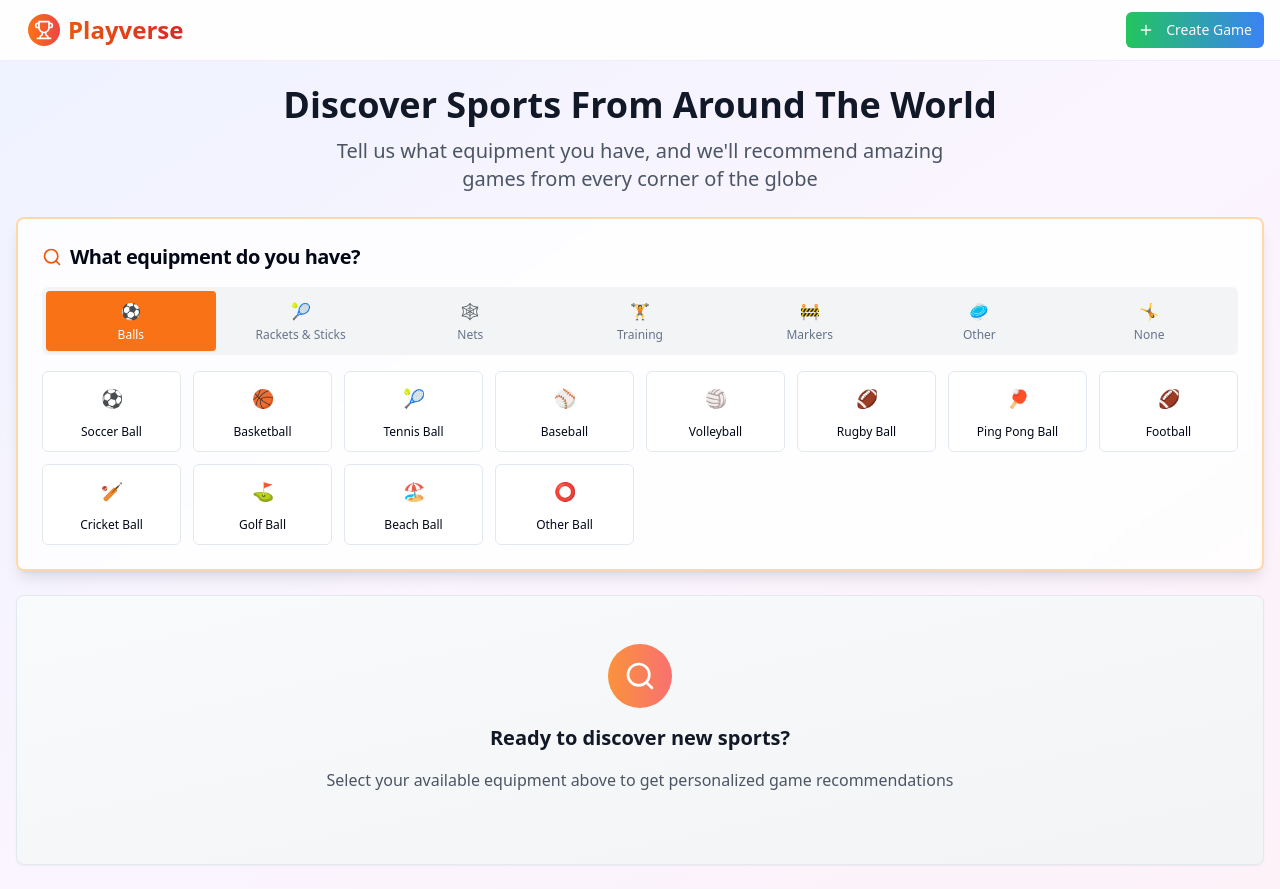
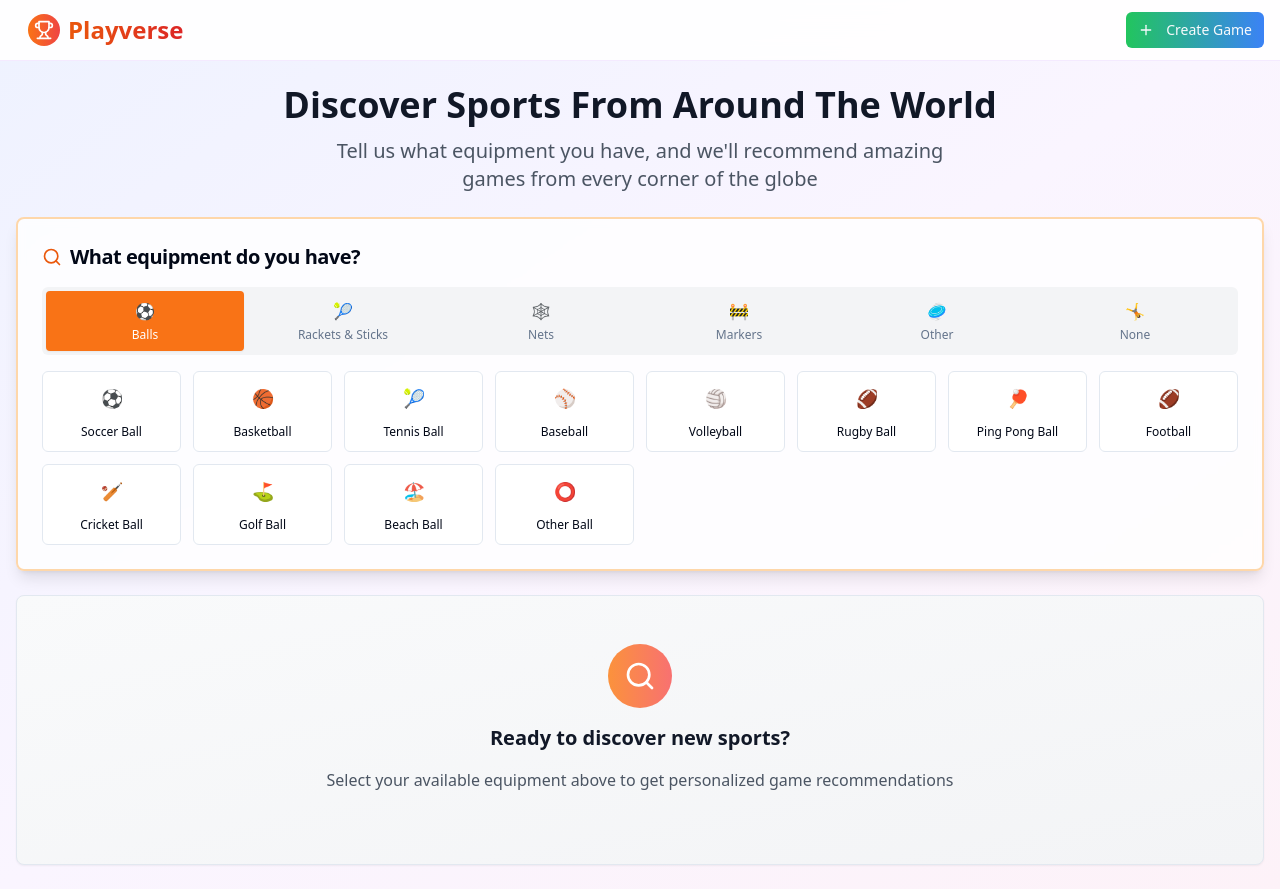
Before and after one commit to manthand23/playverse, a React (Vite) app: page /app in a window 1280 px wide. Built offline with nearby package versions, Linux system fonts and the light colour scheme.

Commit message:
Add hockey net, remove training, update other
Update equipment selector with hockey net, remove training category, and add jump rope, hula hoop, and stopwatch to other category.

```diff
--- a/src/components/EquipmentSelector.tsx
+++ b/src/components/EquipmentSelector.tsx
@@ -41,11 +41,7 @@ const EquipmentSelector: React.FC<EquipmentSelectorProps> = ({
     { name: 'Badminton Net', emoji: '🏸', category: 'Nets' },
     { name: 'Basketball Net', emoji: '🏀', category: 'Nets' },
     { name: 'Soccer Net', emoji: '⚽', category: 'Nets' },
-
-    // Training & Fitness
-    { name: 'Skipping Rope', emoji: '🪢', category: 'Training' },
-    { name: 'Hula Hoop', emoji: '⭕', category: 'Training' },
-    { name: 'Stopwatch', emoji: '⏱️', category: 'Training' },
+    { name: 'Hockey Net', emoji: '🏒', category: 'Nets' },
 
     // Markers
     { name: 'Cones', emoji: '🚧', category: 'Markers' },
@@ -55,6 +51,9 @@ const EquipmentSelector: React.FC<EquipmentSelectorProps> = ({
     // Other
     { name: 'Frisbee', emoji: '🥏', category: 'Other' },
     { name: 'Bean Bags', emoji: '👜', category: 'Other' },
+    { name: 'Skipping Rope', emoji: '🪢', category: 'Other' },
+    { name: 'Hula Hoop', emoji: '⭕', category: 'Other' },
+    { name: 'Stopwatch', emoji: '⏱️', category: 'Other' },
 
     // No Equipment
     { name: 'No Equipment', emoji: '🤸', category: 'None' }
@@ -71,7 +70,6 @@ const EquipmentSelector: React.FC<EquipmentSelectorProps> = ({
     { id: 'Balls', name: 'Balls', icon: '⚽' },
     { id: 'Rackets', name: 'Rackets & Sticks', icon: '🎾' },
     { id: 'Nets', name: 'Nets', icon: '🕸️' },
-    { id: 'Training', name: 'Training', icon: '🏋️' },
     { id: 'Markers', name: 'Markers', icon: '🚧' },
     { id: 'Other', name: 'Other', icon: '🥏' },
     { id: 'None', name: 'None', icon: '🤸' }
@@ -80,7 +78,7 @@ const EquipmentSelector: React.FC<EquipmentSelectorProps> = ({
   return (
     <div className="space-y-4">
       <Tabs defaultValue="Balls" className="w-full">
-        <TabsList className="grid w-full grid-cols-4 lg:grid-cols-7 h-auto p-1 bg-gray-100">
+        <TabsList className="grid w-full grid-cols-3 lg:grid-cols-6 h-auto p-1 bg-gray-100">
           {categories.map(category => (
             <TabsTrigger
               key={category.id}
```
